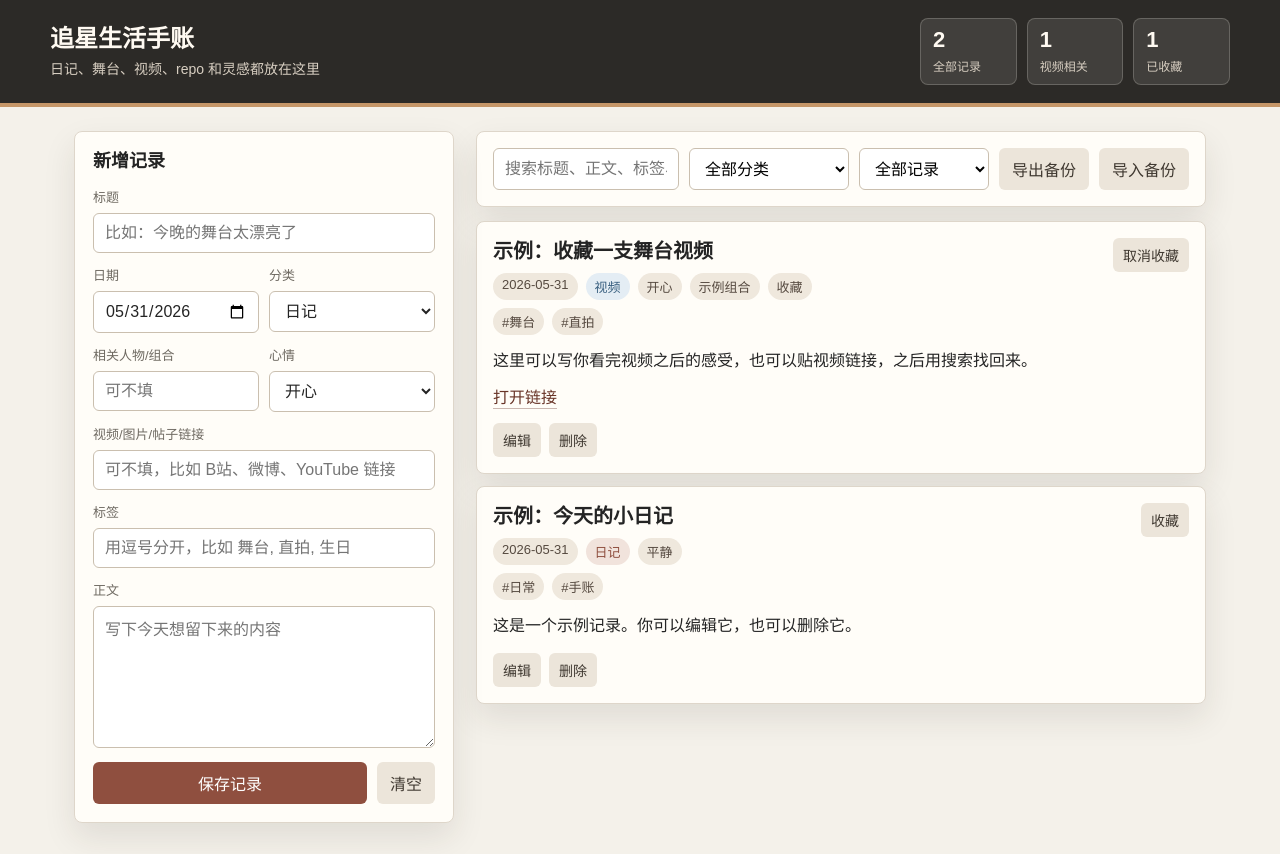
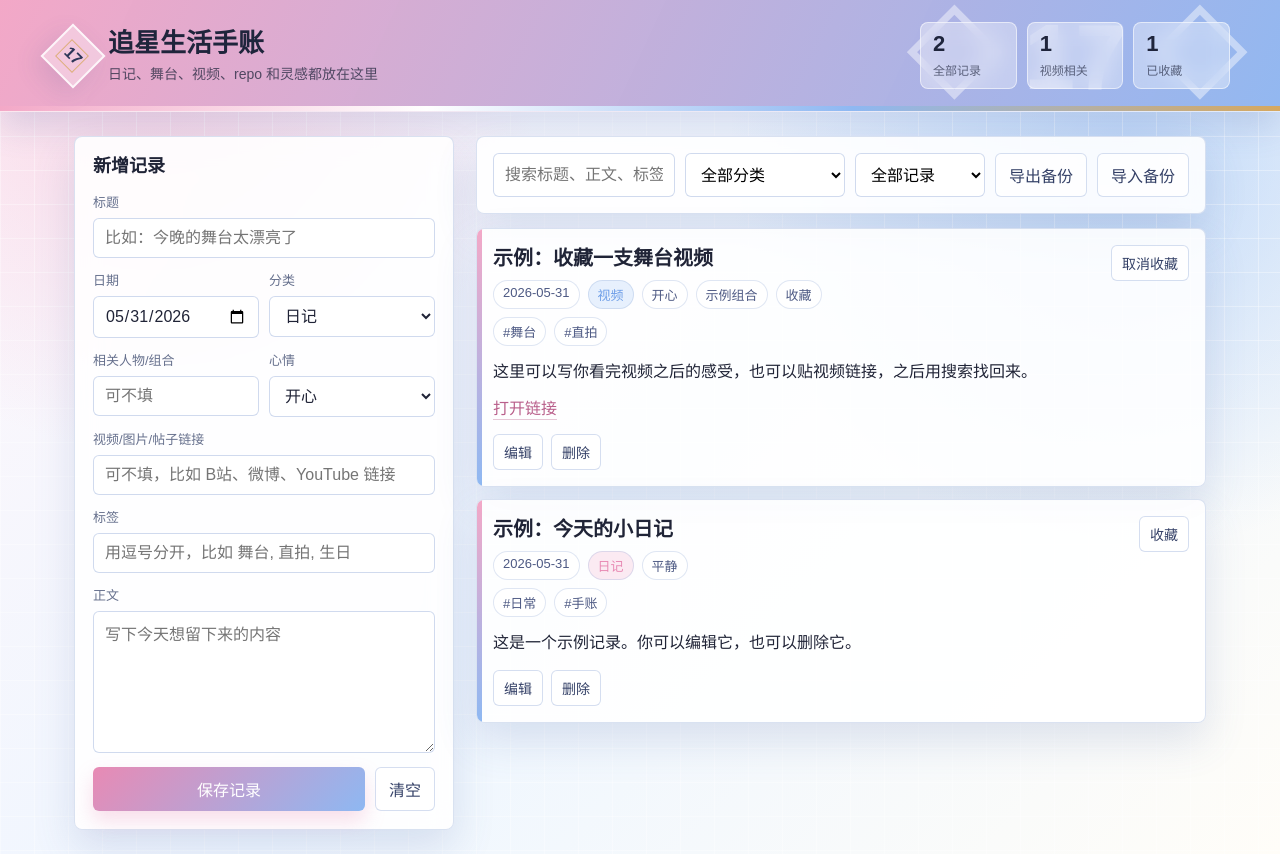
Before and after one commit to annyiachew-cmd/star-life-journal, a plain HTML site: page index.html in a window 1280 px wide. Drawn offline with Linux system fonts and the light colour scheme.

Commit message:
Add files via upload

```diff
--- a/index.html
+++ b/index.html
@@ -6,20 +6,23 @@
   <title>追星生活手账</title>
   <link rel="manifest" href="manifest.json">
   <link rel="icon" href="icon.svg" type="image/svg+xml">
-  <meta name="theme-color" content="#2c2a27">
+  <meta name="theme-color" content="#f3a8c7">
   <style>
     :root {
-      --bg: #f4f1ea;
-      --paper: #fffdf8;
-      --ink: #242424;
-      --muted: #6f6a62;
-      --line: #ded6ca;
-      --accent: #8f4f3f;
-      --accent-dark: #693528;
-      --blue: #385f7f;
-      --green: #517563;
-      --danger: #a64040;
-      --shadow: 0 14px 32px rgba(48, 38, 27, 0.10);
+      --bg: #f8fbff;
+      --paper: rgba(255, 255, 255, 0.88);
+      --ink: #202437;
+      --muted: #66708d;
+      --line: rgba(133, 159, 210, 0.30);
+      --accent: #e88ab4;
+      --accent-dark: #b95f8b;
+      --blue: #6e9ee8;
+      --green: #5d8f93;
+      --danger: #c95f78;
+      --serenity: #8eb8f2;
+      --quartz: #f3a8c7;
+      --gold: #d6a85f;
+      --shadow: 0 18px 42px rgba(74, 99, 159, 0.16);
     }
 
     * {
@@ -29,7 +32,10 @@
     body {
       margin: 0;
       font-family: Arial, "Microsoft YaHei", sans-serif;
-      background: var(--bg);
+      background:
+        radial-gradient(circle at 12% 8%, rgba(243, 168, 199, 0.42), transparent 28%),
+        radial-gradient(circle at 88% 18%, rgba(142, 184, 242, 0.48), transparent 30%),
+        linear-gradient(135deg, #fff7fb 0%, #eef6ff 52%, #fffdf8 100%);
       color: var(--ink);
     }
 
@@ -47,16 +53,47 @@
 
     .app {
       min-height: 100vh;
+      background-image:
+        linear-gradient(rgba(255, 255, 255, 0.34) 1px, transparent 1px),
+        linear-gradient(90deg, rgba(255, 255, 255, 0.34) 1px, transparent 1px);
+      background-size: 34px 34px;
     }
 
     .topbar {
-      background: #2c2a27;
-      color: #fffaf2;
-      padding: 18px 24px;
-      border-bottom: 4px solid #c59668;
+      position: relative;
+      overflow: hidden;
+      background:
+        linear-gradient(115deg, rgba(243, 168, 199, 0.94), rgba(142, 184, 242, 0.96)),
+        #f3a8c7;
+      color: #1f253c;
+      padding: 22px 24px;
+      border-bottom: 1px solid rgba(255, 255, 255, 0.72);
+      box-shadow: 0 14px 32px rgba(80, 102, 164, 0.18);
+    }
+
+    .topbar::before {
+      content: "◇ 17 ◇";
+      position: absolute;
+      right: 36px;
+      top: -18px;
+      color: rgba(255, 255, 255, 0.45);
+      font-size: 92px;
+      font-weight: 700;
+      letter-spacing: 0;
+      pointer-events: none;
+    }
+
+    .topbar::after {
+      content: "";
+      position: absolute;
+      inset: auto 0 0;
+      height: 5px;
+      background: linear-gradient(90deg, #f3a8c7, #ffffff, #8eb8f2, #d6a85f);
     }
 
     .topbar-inner {
+      position: relative;
+      z-index: 1;
       max-width: 1180px;
       margin: 0 auto;
       display: flex;
@@ -66,20 +103,51 @@
     }
 
     .brand {
+      position: relative;
+      padding-left: 58px;
       display: flex;
       flex-direction: column;
       gap: 4px;
     }
 
+    .brand::before {
+      content: "17";
+      position: absolute;
+      left: 0;
+      top: 50%;
+      width: 42px;
+      height: 42px;
+      transform: translateY(-50%) rotate(45deg);
+      display: grid;
+      place-items: center;
+      border: 2px solid rgba(255, 255, 255, 0.82);
+      background: rgba(255, 255, 255, 0.36);
+      color: #2d3658;
+      font-weight: 700;
+      box-shadow: 0 10px 24px rgba(76, 88, 145, 0.14);
+    }
+
+    .brand::after {
+      content: "";
+      position: absolute;
+      left: 10px;
+      top: 50%;
+      width: 22px;
+      height: 22px;
+      transform: translateY(-50%) rotate(45deg);
+      border: 1px solid rgba(214, 168, 95, 0.76);
+      pointer-events: none;
+    }
+
     .brand h1 {
       margin: 0;
-      font-size: 24px;
+      font-size: 26px;
       line-height: 1.2;
       letter-spacing: 0;
     }
 
     .brand span {
-      color: #d7cec1;
+      color: rgba(31, 37, 60, 0.74);
       font-size: 14px;
     }
 
@@ -91,10 +159,11 @@
     }
 
     .stat {
-      background: rgba(255, 250, 242, 0.10);
-      border: 1px solid rgba(255, 250, 242, 0.20);
+      background: rgba(255, 255, 255, 0.34);
+      border: 1px solid rgba(255, 255, 255, 0.56);
       border-radius: 8px;
       padding: 10px 12px;
+      backdrop-filter: blur(10px);
     }
 
     .stat strong {
@@ -106,7 +175,7 @@
     .stat span {
       display: block;
       margin-top: 6px;
-      color: #d7cec1;
+      color: rgba(31, 37, 60, 0.66);
       font-size: 12px;
     }
 
@@ -125,6 +194,7 @@
       border: 1px solid var(--line);
       border-radius: 8px;
       box-shadow: var(--shadow);
+      backdrop-filter: blur(12px);
     }
 
     .editor {
@@ -155,9 +225,9 @@
     .field select,
     .field textarea {
       width: 100%;
-      border: 1px solid #cabfaf;
+      border: 1px solid rgba(133, 159, 210, 0.38);
       border-radius: 6px;
-      background: #fff;
+      background: rgba(255, 255, 255, 0.88);
       color: var(--ink);
       padding: 10px 11px;
       outline: none;
@@ -167,7 +237,7 @@
     .field select:focus,
     .field textarea:focus {
       border-color: var(--accent);
-      box-shadow: 0 0 0 3px rgba(143, 79, 63, 0.14);
+      box-shadow: 0 0 0 3px rgba(243, 168, 199, 0.28);
     }
 
     .field textarea {
@@ -199,17 +269,19 @@
     }
 
     .primary-btn {
-      background: var(--accent);
+      background: linear-gradient(135deg, var(--accent), var(--serenity));
       color: white;
+      box-shadow: 0 10px 20px rgba(232, 138, 180, 0.28);
     }
 
     .primary-btn:hover {
-      background: var(--accent-dark);
+      background: linear-gradient(135deg, var(--accent-dark), #6b97dd);
     }
 
     .secondary-btn {
-      background: #ece5da;
-      color: #3f3830;
+      background: rgba(255, 255, 255, 0.74);
+      color: #344067;
+      border: 1px solid rgba(133, 159, 210, 0.34);
     }
 
     .danger-btn {
@@ -218,8 +290,9 @@
     }
 
     .small-btn {
-      background: #ece5da;
-      color: #3f3830;
+      background: rgba(255, 255, 255, 0.74);
+      color: #344067;
+      border: 1px solid rgba(133, 159, 210, 0.34);
       min-height: 34px;
       padding: 7px 10px;
       font-size: 14px;
@@ -236,10 +309,10 @@
     .toolbar input,
     .toolbar select {
       width: 100%;
-      border: 1px solid #cabfaf;
+      border: 1px solid rgba(133, 159, 210, 0.38);
       border-radius: 6px;
       padding: 10px 11px;
-      background: #fff;
+      background: rgba(255, 255, 255, 0.88);
     }
 
     .entries {
@@ -253,6 +326,16 @@
       border-radius: 8px;
       box-shadow: var(--shadow);
       padding: 16px;
+      position: relative;
+      overflow: hidden;
+    }
+
+    .entry::before {
+      content: "";
+      position: absolute;
+      inset: 0 auto 0 0;
+      width: 5px;
+      background: linear-gradient(180deg, var(--quartz), var(--serenity));
     }
 
     .entry-head {
@@ -281,22 +364,23 @@
     .badge {
       border-radius: 999px;
       padding: 4px 9px;
-      background: #efe8dd;
-      color: #564a40;
+      background: rgba(255, 255, 255, 0.78);
+      color: #4e5a84;
+      border: 1px solid rgba(133, 159, 210, 0.26);
     }
 
     .badge.video {
-      background: #e4edf4;
+      background: rgba(142, 184, 242, 0.20);
       color: var(--blue);
     }
 
     .badge.diary {
-      background: #f1e3dc;
+      background: rgba(243, 168, 199, 0.24);
       color: var(--accent);
     }
 
     .badge.journal {
-      background: #e3ede6;
+      background: rgba(214, 168, 95, 0.18);
       color: var(--green);
     }
 
@@ -312,7 +396,7 @@
       margin-top: 10px;
       color: var(--accent-dark);
       text-decoration: none;
-      border-bottom: 1px solid rgba(105, 53, 40, 0.35);
+      border-bottom: 1px solid rgba(185, 95, 139, 0.35);
     }
 
     .entry-link:hover {
@@ -330,8 +414,8 @@
       padding: 34px 18px;
       text-align: center;
       color: var(--muted);
-      background: rgba(255, 253, 248, 0.62);
-      border: 1px dashed #cbbfaf;
+      background: rgba(255, 255, 255, 0.56);
+      border: 1px dashed rgba(133, 159, 210, 0.48);
       border-radius: 8px;
     }
 
--- a/sw.js
+++ b/sw.js
@@ -1,4 +1,4 @@
-const CACHE_NAME = "star-life-journal-v1";
+const CACHE_NAME = "star-life-journal-v2";
 const FILES_TO_CACHE = [
   "./",
   "./index.html",
```
Also changed, not shown: icon.svg, manifest.json.
